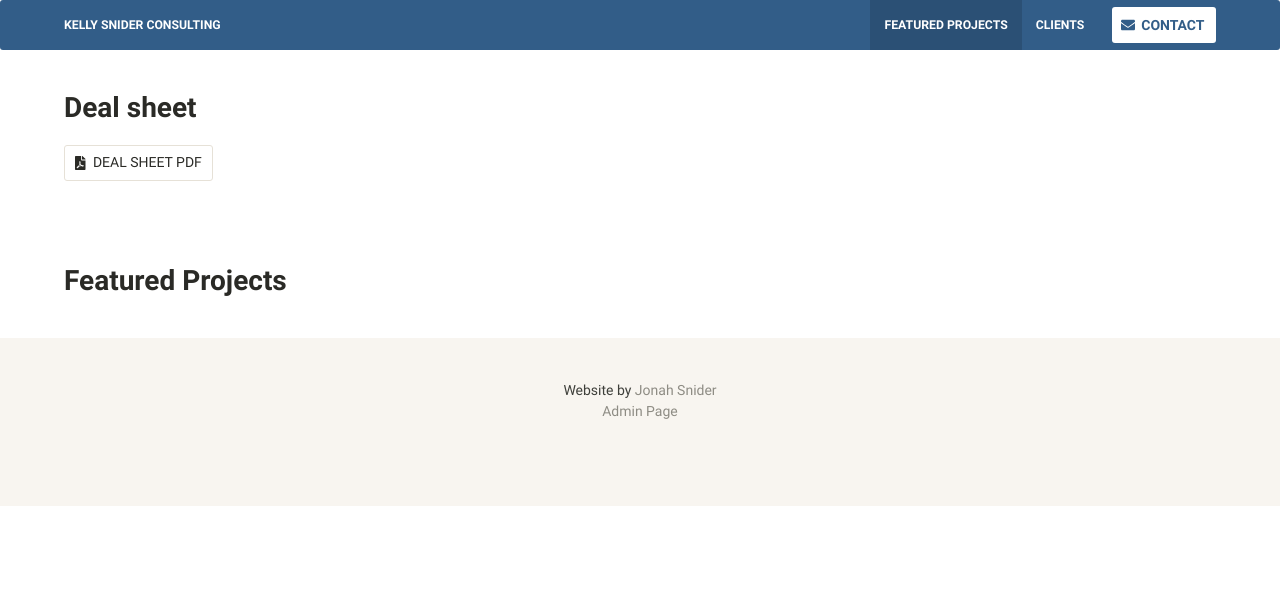
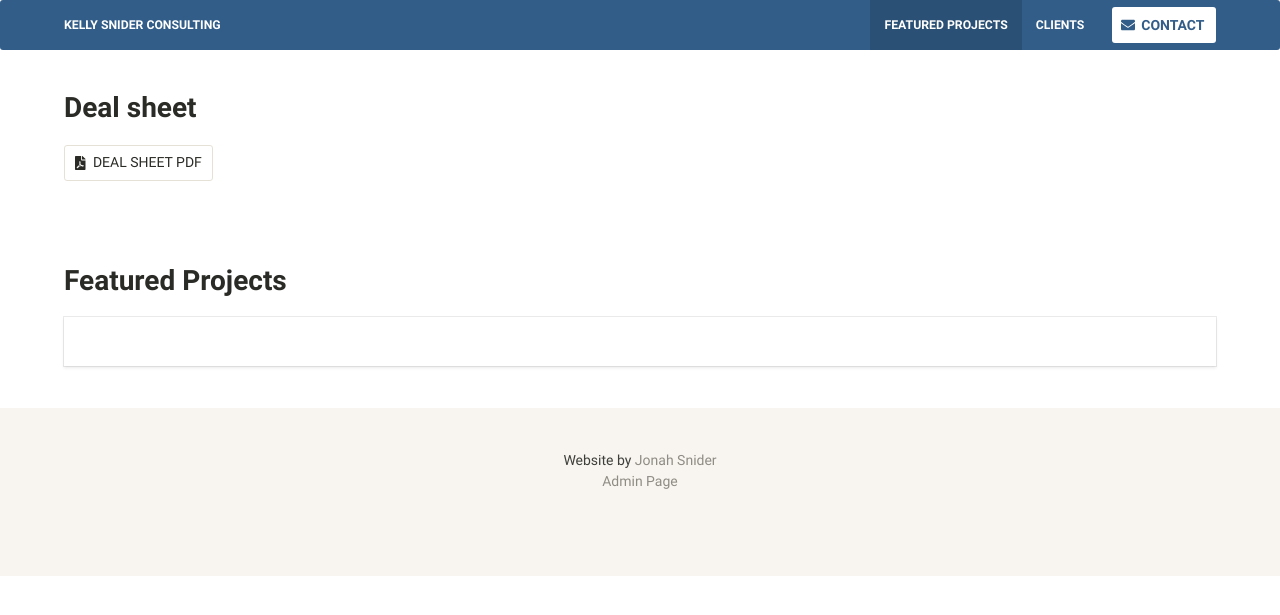
Before and after one commit to ESnider/kscsite, a Jekyll site: the page built from featuredprojects.md, in a window 1280 px wide. Shown: the top 615 px of the page. Built offline with Jekyll 4.4.1, drawn with Linux system fonts in a browser that asks for light colours.

Commit message:
Change source name

```diff
--- a/_layouts/projects.html
+++ b/_layouts/projects.html
@@ -21,7 +21,7 @@
 	<section id="projects" class="section">
 		<div class="container">
 			<h1 class="title">{{ page.title }}</h1>
-			{% for row in page.projects.rows %}
+			{% for row in page.rows %}
 			<div class="columns">
 				{% for project in row %}
 				<div class="column">
```
